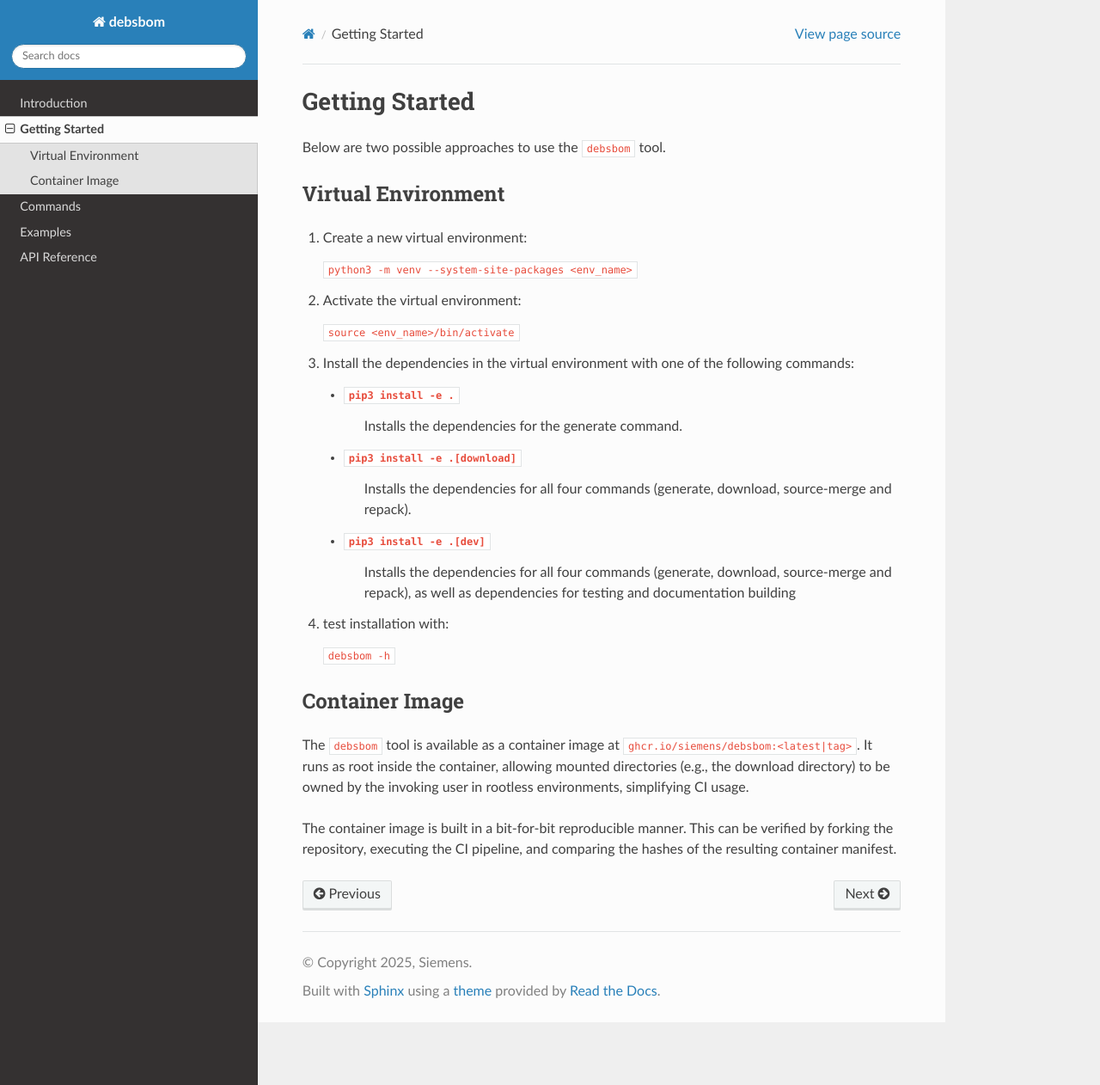
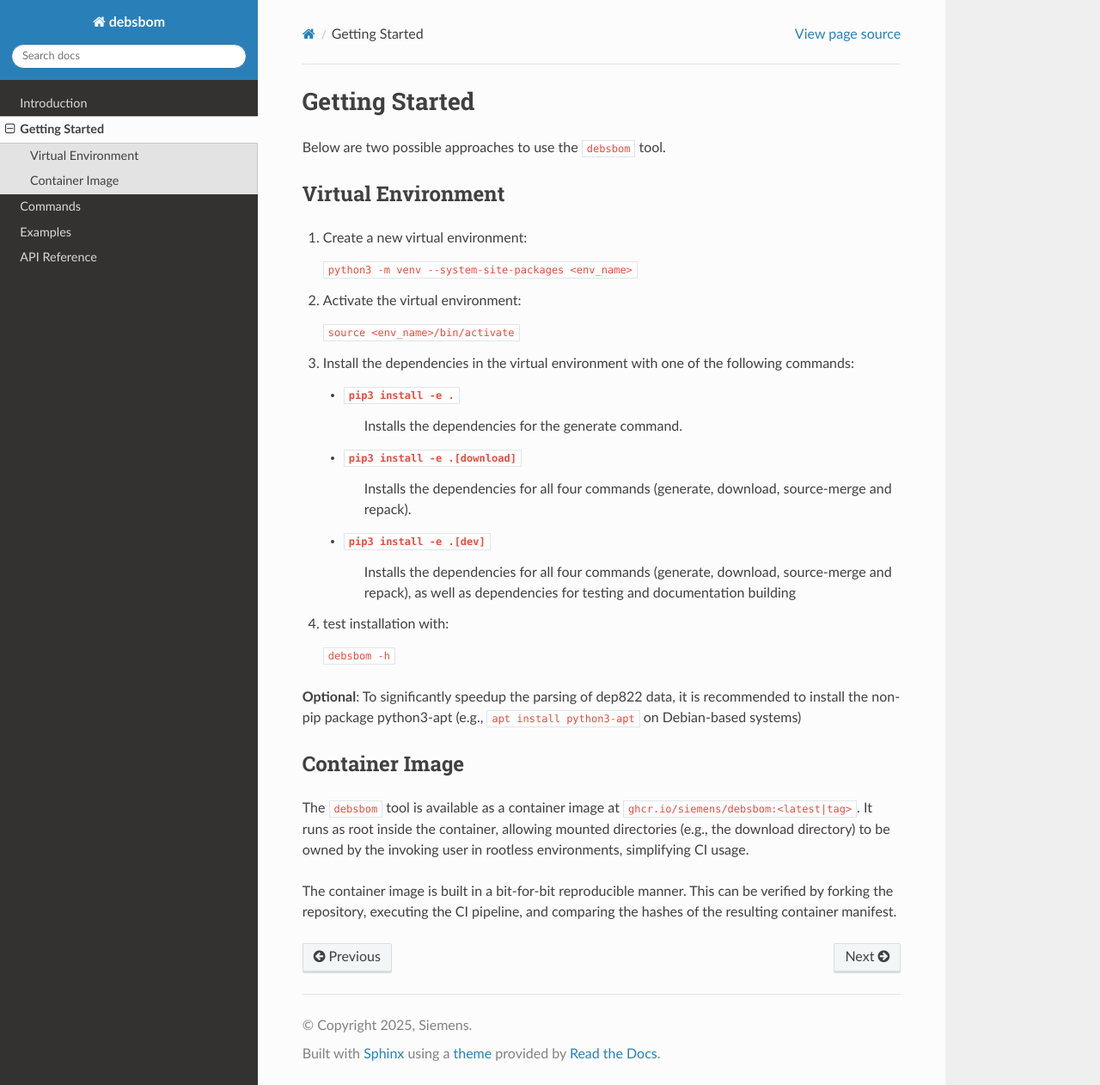
Before and after one commit to siemens/debsbom, a Sphinx documentation site: the page built from docs/source/starting.rst, in a window 1280 px wide and 1262 px high. Shown: the whole window at 86% size. Built offline with Sphinx 7.4.7 and the Read the Docs theme 3.1.0, drawn with Linux system fonts in a browser that asks for light colours.

Commit message:
docs: add instruction to install python3-apt
Installing this system package will significantly speed up the parsing
of dep822 data.

Suggested-by: Felix Moessbauer <felix.moessbauer@siemens.com>
Signed-off-by: Tamino Larisch <tamino.larisch@siemens.com>

```diff
--- a/docs/source/starting.rst
+++ b/docs/source/starting.rst
@@ -29,6 +29,8 @@ Virtual Environment
 
    ``debsbom -h``
 
+**Optional**: To significantly speedup the parsing of dep822 data, it is recommended to install the non-pip package python3-apt (e.g., ``apt install python3-apt`` on Debian-based systems)
+
 Container Image
 ---------------
 
```
